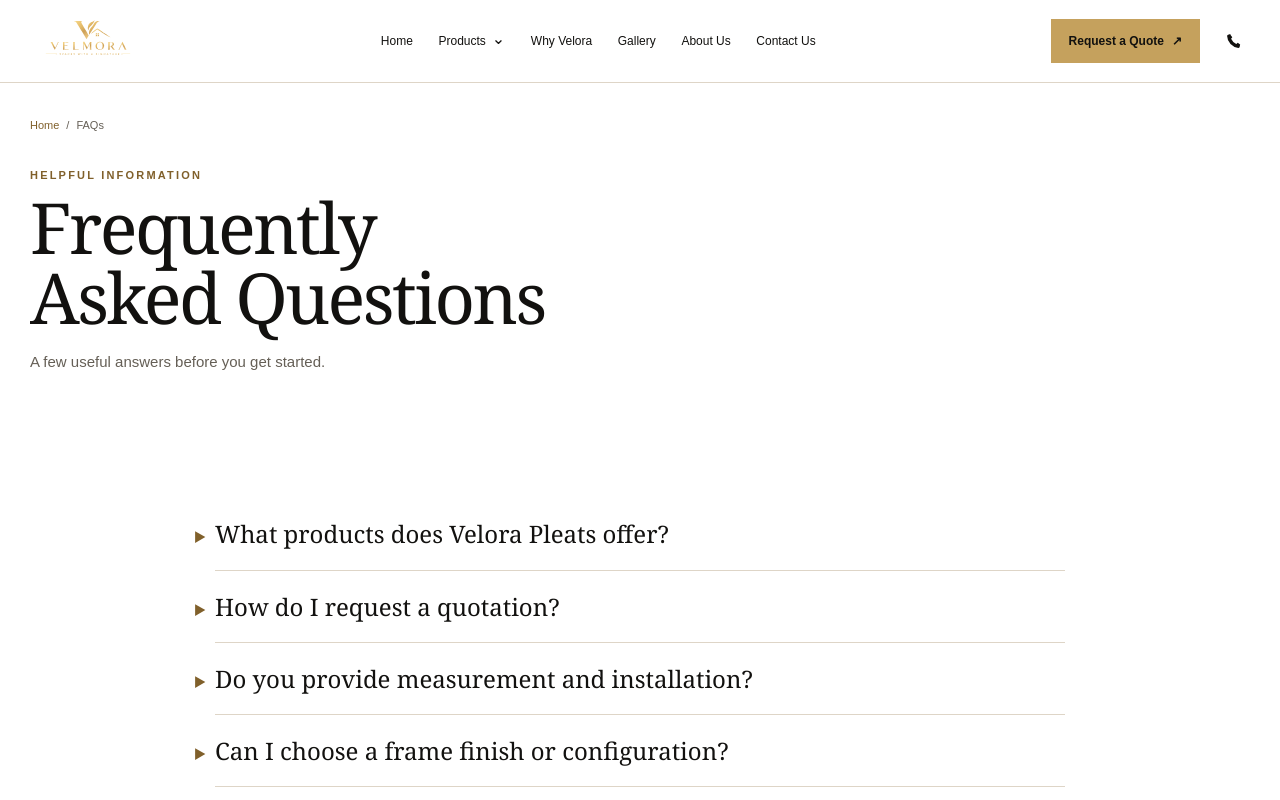
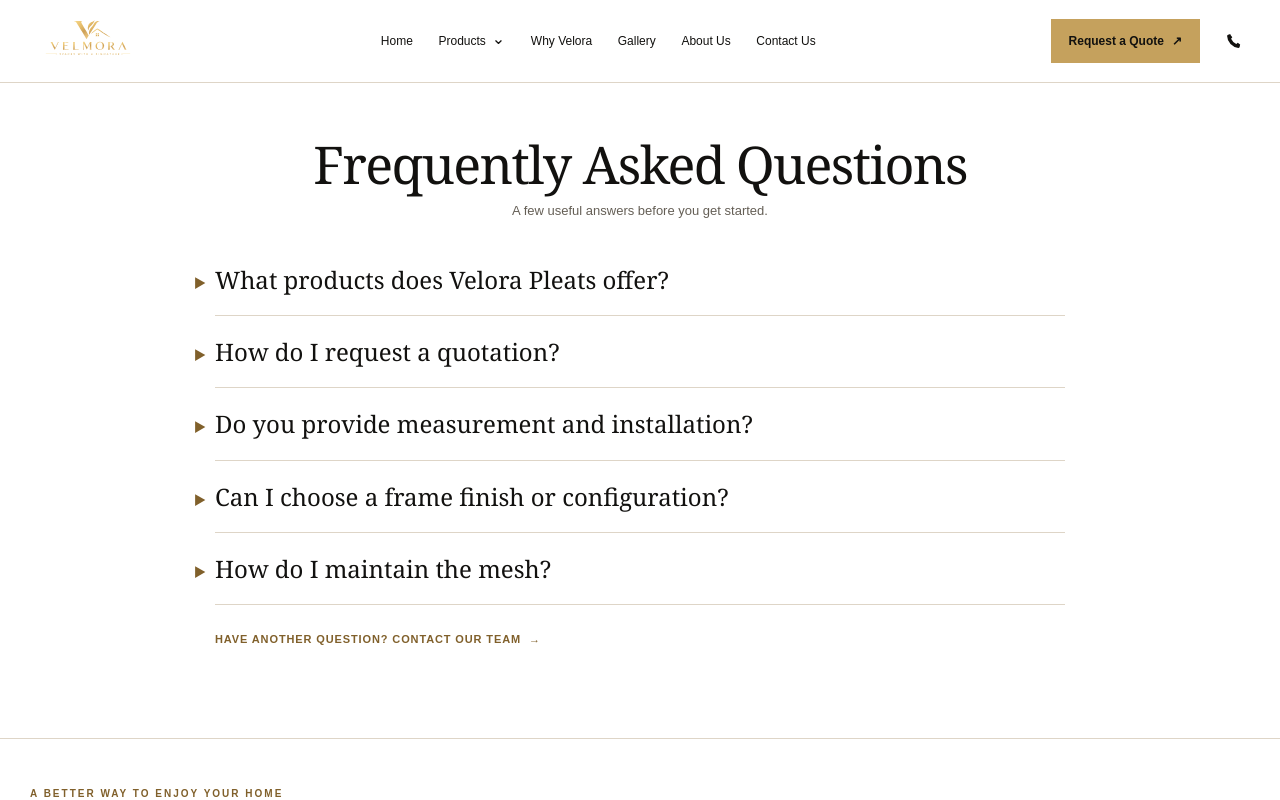
Before and after one commit to rohitkumar91131/velora-pleats, a Next.js app: page /faqs in a window 1280 px wide. Shown: the top 800 px of the page. Built offline with nearby package versions, Linux system fonts and the light colour scheme.

Commit message:
Refine FAQ page layout

```diff
--- a/app/globals.css
+++ b/app/globals.css
@@ -1694,6 +1694,30 @@ body:has(.home-page) .cta-button { border-radius: 7px; background: #d9b56b; }
   padding: 54px 24px 4px;
   text-align: center;
 }
+
+.faq-page { background: var(--ivory); }
+.faq-page-heading {
+  padding: 54px 24px 0;
+  text-align: center;
+}
+.faq-page-heading h1 {
+  margin: 0;
+  color: var(--ink);
+  font-family: Georgia, "Times New Roman", serif;
+  font-size: clamp(2.35rem, 4.5vw, 3.25rem);
+  font-weight: 400;
+  letter-spacing: -.03em;
+  line-height: 1.06;
+  text-wrap: balance;
+}
+.faq-page-heading p {
+  margin: 12px auto 0;
+  color: var(--muted);
+  font-size: 13px;
+}
+.faq-page .faq-section { padding-top: 26px; }
+.faq-page .faq-list { text-align: left; }
+.faq-page .faq-list > .text-action { margin-top: 26px; }
 .gallery-page-heading h1 {
   margin: 0;
   color: var(--ink);
@@ -2234,6 +2258,11 @@ body:has(.home-page) .cta-button { border-radius: 7px; background: #d9b56b; }
   .faq-section {
     padding: 49px 20px 66px;
   }
+
+  .faq-page-heading { padding: 35px 18px 0; }
+  .faq-page-heading h1 { font-size: clamp(2.1rem, 8vw, 2.7rem); }
+  .faq-page-heading p { margin-top: 9px; font-size: 12px; }
+  .faq-page .faq-section { padding-top: 20px; }
 
   .legal-topic h2 {
     font-size: 24px;
--- a/components/FaqPage.tsx
+++ b/components/FaqPage.tsx
@@ -1,5 +1,5 @@
 import Link from "next/link";
-import PageHero, { type PageHeroData } from "@/components/PageHero";
+import type { PageHeroData } from "@/components/PageHero";
 
 export type FaqPageData = {
   hero: PageHeroData;
@@ -9,8 +9,11 @@ export type FaqPageData = {
 
 export default function FaqPage({ data }: { data: FaqPageData }) {
   return (
-    <main>
-      <PageHero data={data.hero} />
+    <main className="faq-page">
+      <header className="faq-page-heading">
+        <h1>{data.hero.title}</h1>
+        <p>{data.hero.description}</p>
+      </header>
       <section className="faq-section">
         <div className="faq-list">
           {data.questions.map((item) => (
```
